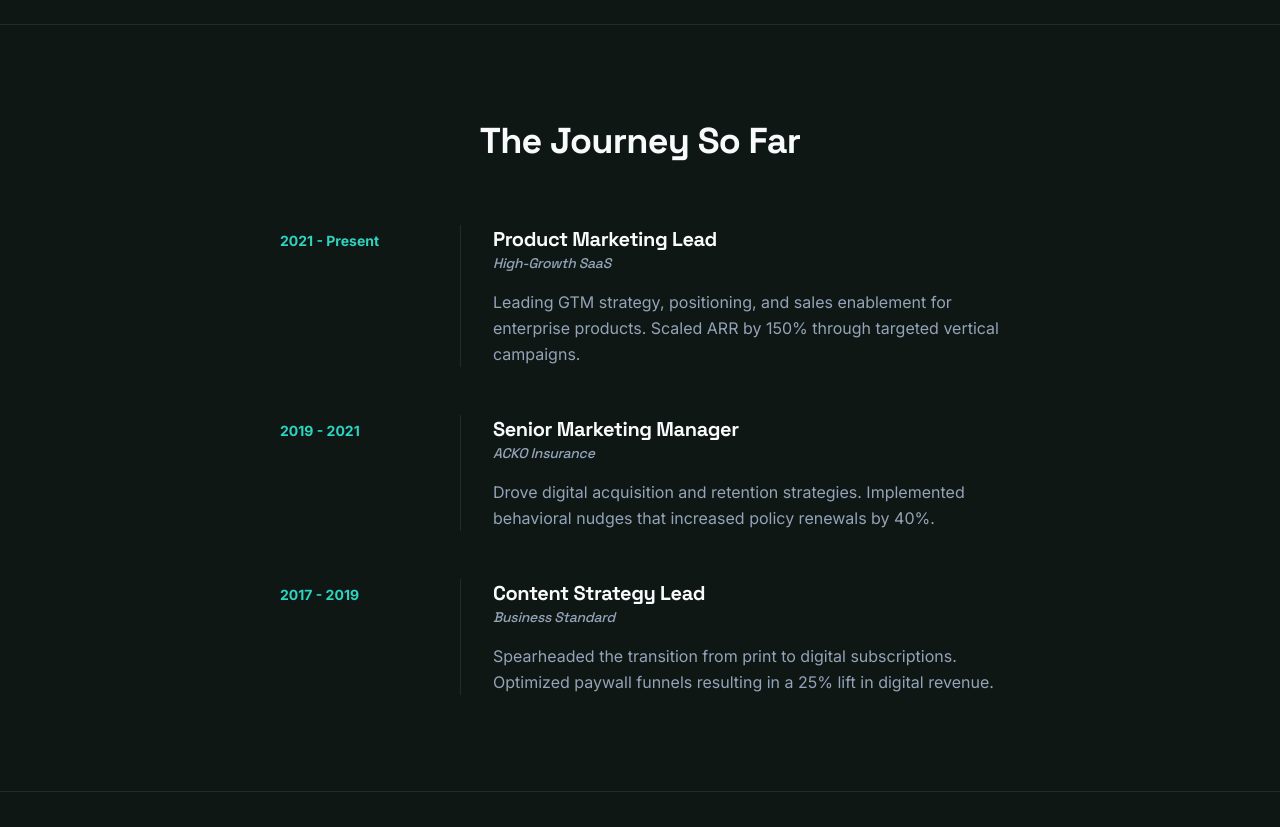
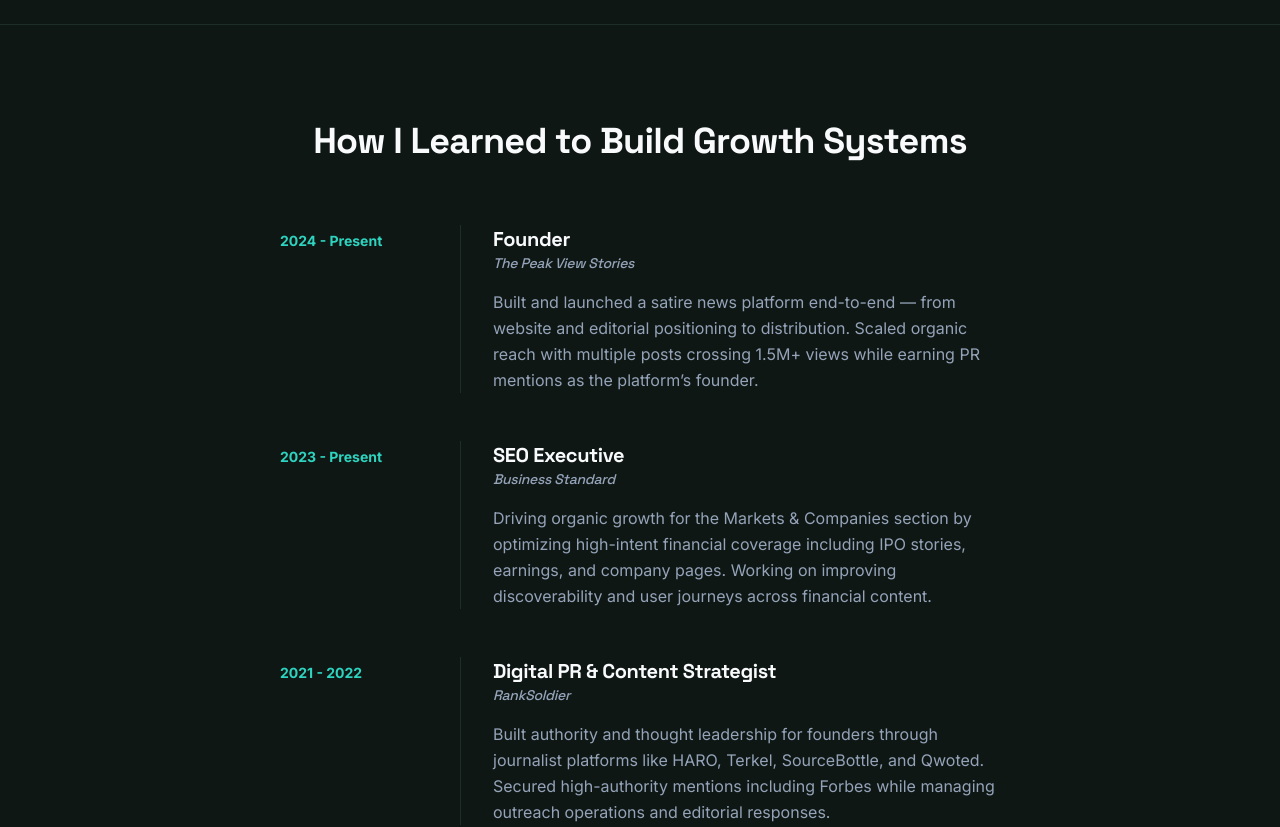
Before and after one commit to akshatjain4377-commits/Akshat-Jain-PMM-Portfolio, a React (Vite) app: page /about in a window 1280 px wide. Shown: the part 1520-2347 px from the top of the page. Built offline with nearby package versions, Linux system fonts and the light colour scheme.

Commit message:
Update About.tsx

```diff
--- a/src/pages/About.tsx
+++ b/src/pages/About.tsx
@@ -99,46 +99,71 @@ export default function About() {
       {/* Experience Timeline */}
 <section className="border-t border-brand-border bg-brand-bg py-24">
   <div className="mx-auto max-w-3xl px-6">
-          <h2 className="mb-16 text-center text-3xl font-bold tracking-tight text-brand-text md:text-4xl">The Journey So Far</h2>
+
+    <h2 className="mb-16 text-center text-3xl font-bold tracking-tight text-brand-text md:text-4xl">
+      How I Learned to Build Growth Systems
+    </h2>
 
     <div className="space-y-12">
       {[
         {
-                year: "2021 - Present",
-                role: "Product Marketing Lead",
-                company: "High-Growth SaaS",
-                desc: "Leading GTM strategy, positioning, and sales enablement for enterprise products. Scaled ARR by 150% through targeted vertical campaigns."
+          year: "2024 - Present",
+          role: "Founder",
+          company: "The Peak View Stories",
+          desc: "Built and launched a satire news platform end-to-end — from website and editorial positioning to distribution. Scaled organic reach with multiple posts crossing 1.5M+ views while earning PR mentions as the platform’s founder."
         },
         {
-                year: "2019 - 2021",
-                role: "Senior Marketing Manager",
-                company: "ACKO Insurance",
-                desc: "Drove digital acquisition and retention strategies. Implemented behavioral nudges that increased policy renewals by 40%."
+          year: "2023 - Present",
+          role: "SEO Executive",
+          company: "Business Standard",
+          desc: "Driving organic growth for the Markets & Companies section by optimizing high-intent financial coverage including IPO stories, earnings, and company pages. Working on improving discoverability and user journeys across financial content."
         },
         {
-                year: "2017 - 2019",
-                role: "Content Strategy Lead",
-                company: "Business Standard",
-                desc: "Spearheaded the transition from print to digital subscriptions. Optimized paywall funnels resulting in a 25% lift in digital revenue."
+          year: "2021 - 2022",
+          role: "Digital PR & Content Strategist",
+          company: "RankSoldier",
+          desc: "Built authority and thought leadership for founders through journalist platforms like HARO, Terkel, SourceBottle, and Qwoted. Secured high-authority mentions including Forbes while managing outreach operations and editorial responses."
+        },
+        {
+          year: "2021",
+          role: "Market Research Intern",
+          company: "Explorra Design Institute",
+          desc: "Conducted market research across Tier 1 and Tier 2 colleges by building structured datasets of Deans, HODs, and placement cells to support institutional outreach initiatives."
         }
       ].map((exp, i) => (
         <div key={i} className="relative pl-8 md:pl-0">
           <div className="md:flex md:items-baseline md:justify-between">
+
             <div className="mb-2 md:mb-0 md:w-1/4">
-                    <span className="text-sm font-bold text-brand-accent">{exp.year}</span>
+              <span className="text-sm font-bold text-brand-accent">
+                {exp.year}
+              </span>
             </div>
+
             <div className="md:w-3/4 md:pl-8 md:border-l md:border-brand-border">
-                    <h3 className="text-xl font-bold text-brand-text">{exp.role}</h3>
-                    <h4 className="mb-4 font-display text-sm italic text-brand-muted">{exp.company}</h4>
-                    <p className="text-brand-muted leading-relaxed">{exp.desc}</p>
+              <h3 className="text-xl font-bold text-brand-text">
+                {exp.role}
+              </h3>
+
+              <h4 className="mb-4 font-display text-sm italic text-brand-muted">
+                {exp.company}
+              </h4>
+
+              <p className="text-brand-muted leading-relaxed">
+                {exp.desc}
+              </p>
             </div>
+
           </div>
+
           {/* Mobile timeline line */}
           <div className="absolute left-0 top-2 bottom-[-3rem] w-px bg-brand-border md:hidden last:bottom-0"></div>
           <div className="absolute left-[-4px] top-2 h-2 w-2 rounded-full bg-brand-accent md:hidden"></div>
+
         </div>
       ))}
     </div>
+
   </div>
 </section>
     </div>
```
Lines whose indentation alone changed are shown as unchanged.
